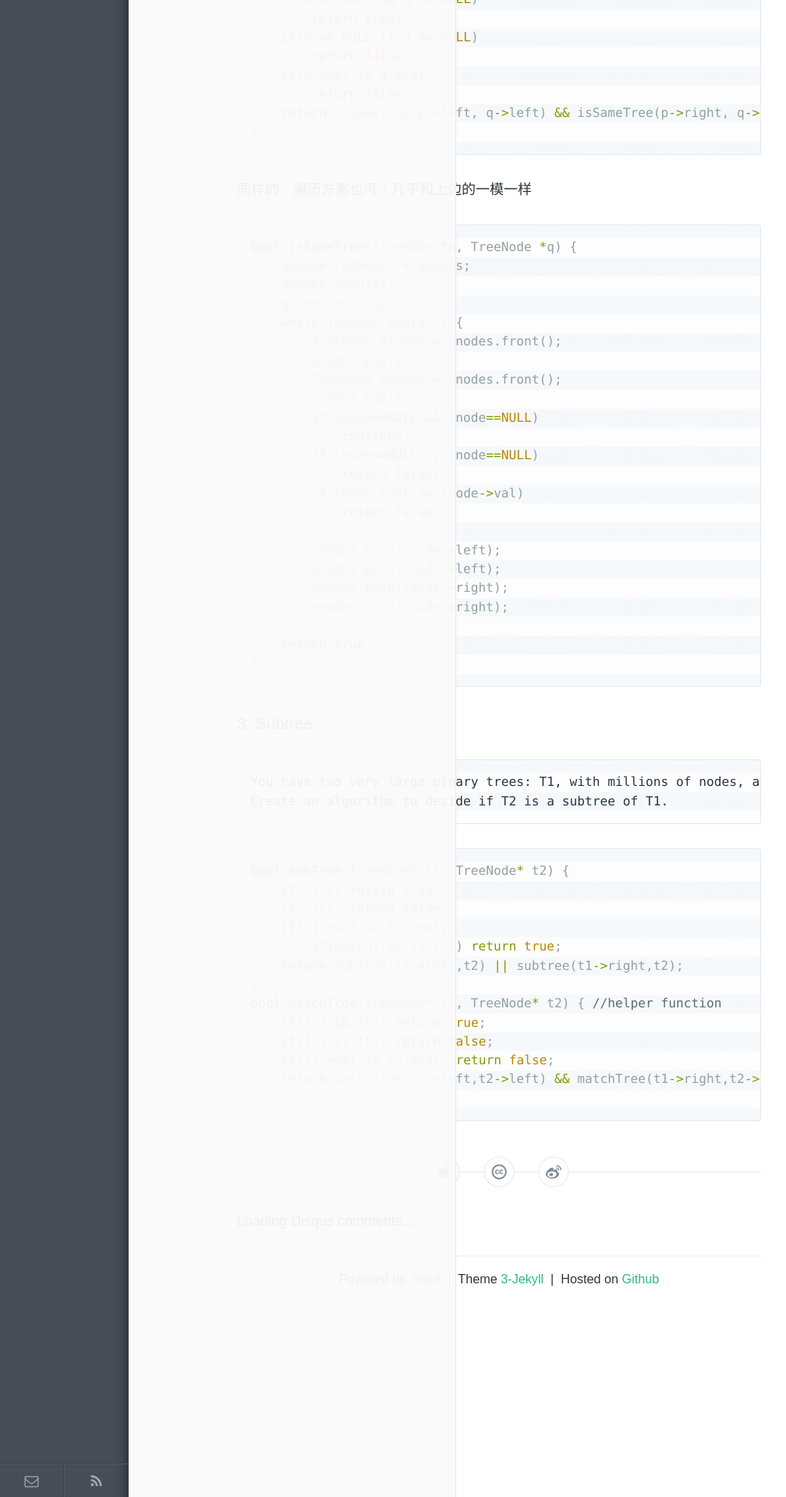
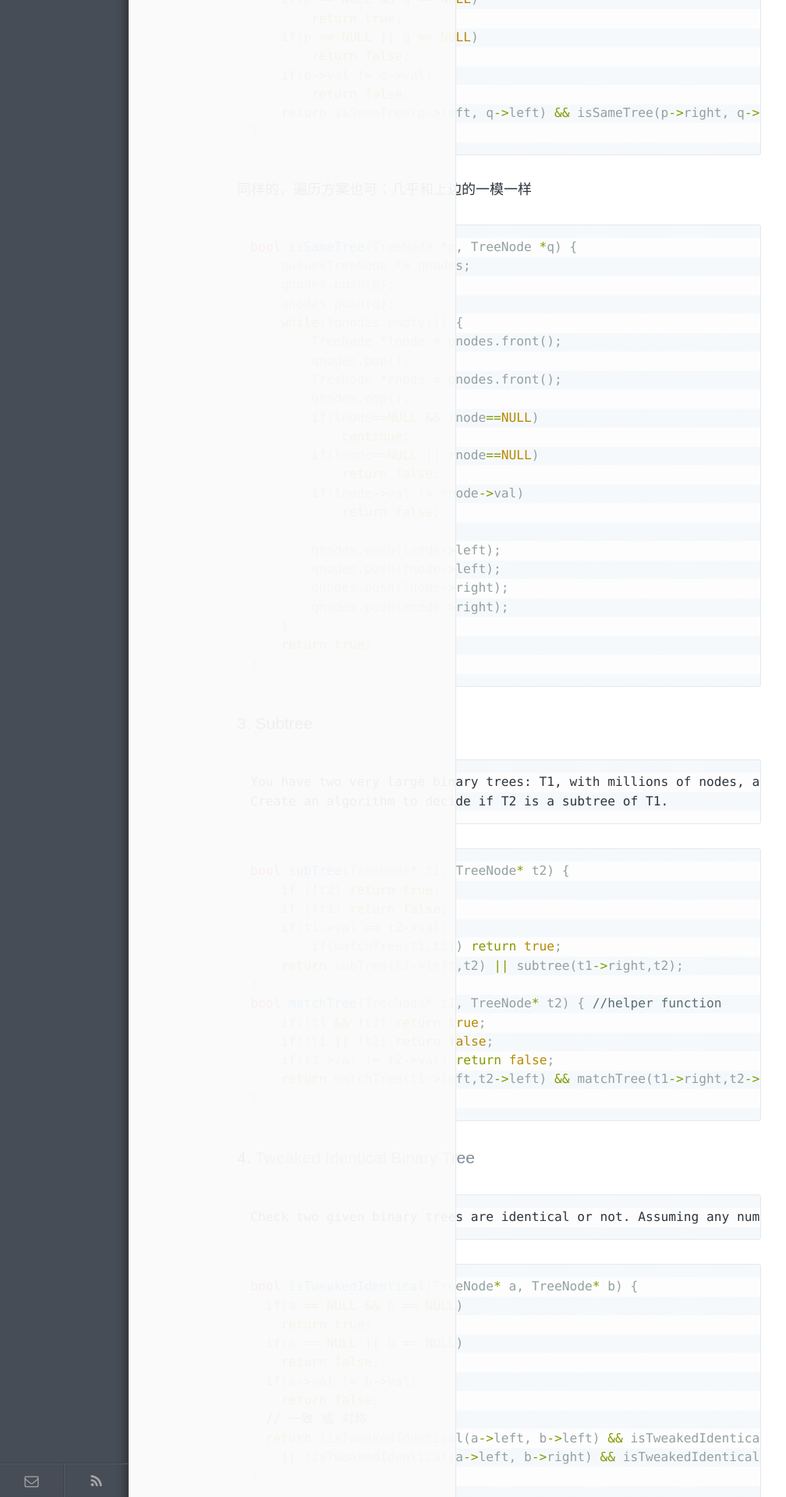
Before and after one commit to wykvictor/wykvictor.github.io, a Jekyll site: the page built from _posts/algorithm/2016-03-25-Binary-Tree-4.md, in a window 1280 px wide. Shown: the part 3080-5000 px from the top of the page at 78% size, without its empty margins (0-1008 px from the left). Built offline with Jekyll 4.4.1, drawn with Linux system fonts in a browser that asks for light colours; comment, search, counter and statistics services are not loaded.

Commit message:
update bt-4

````diff
--- a/_posts/algorithm/2016-03-25-Binary-Tree-4.md
+++ b/_posts/algorithm/2016-03-25-Binary-Tree-4.md
@@ -80,7 +80,6 @@ bool isSymmetric(TreeNode *root) {
     return true;    //最终都判断完，才true
 }
 {% endhighlight %}
-
 简化一下逻辑，空的也可以压入queue，就和递归思路一样了，里边就不需要判断4个点了，2个就够了：
 {% highlight C++ %}
 bool isSymmetric(TreeNode *root) {
@@ -130,7 +129,6 @@ bool isSameTree(TreeNode *p, TreeNode *q) {
     return isSameTree(p->left, q->left) && isSameTree(p->right, q->right);
 }
 {% endhighlight %}
-
 同样的，遍历方案也可：几乎和上边的一模一样
 {% highlight C++ %}
 bool isSameTree(TreeNode *p, TreeNode *q) {
@@ -178,3 +176,21 @@ bool matchTree(TreeNode* t1, TreeNode* t2) { //helper function
     return matchTree(t1->left,t2->left) && matchTree(t1->right,t2->right);
 }
 {% endhighlight %}
+
+### 4. [Tweaked Identical Binary Tree](http://www.lintcode.com/en/problem/tweaked-identical-binary-tree/#)
+```
+Check two given binary trees are identical or not. Assuming any number of tweaks are allowed. A tweak is defined as a swap of the children of one node in the tree.
+```
+{% highlight C++ %}
+bool isTweakedIdentical(TreeNode* a, TreeNode* b) {
+  if(a == NULL && b == NULL)
+    return true;
+  if(a == NULL || b == NULL)
+    return false;
+  if(a->val != b->val)
+    return false;
+  // 一致 或 对称
+  return (isTweakedIdentical(a->left, b->left) && isTweakedIdentical(a->right, b->right))
+    || (isTweakedIdentical(a->left, b->right) && isTweakedIdentical(a->right, b->left));
+}
+{% endhighlight %}
````
